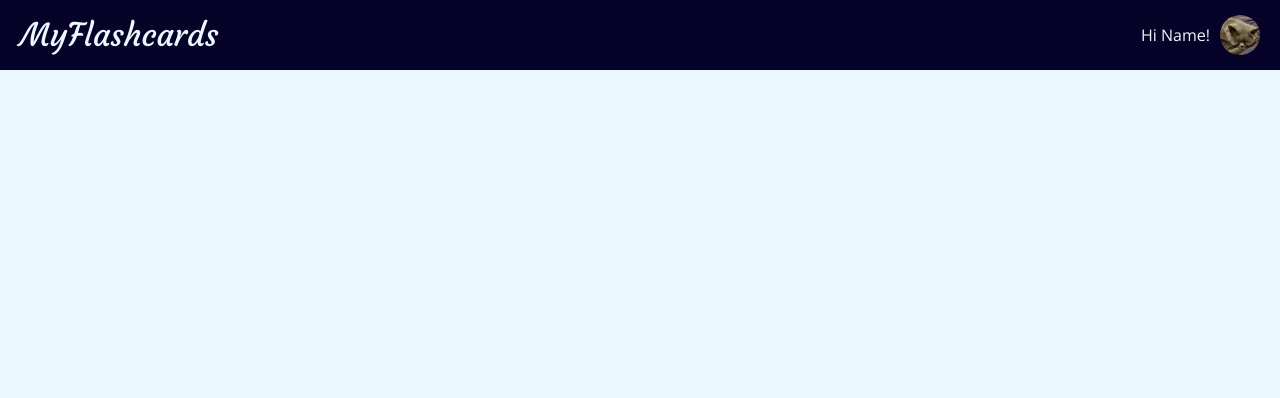
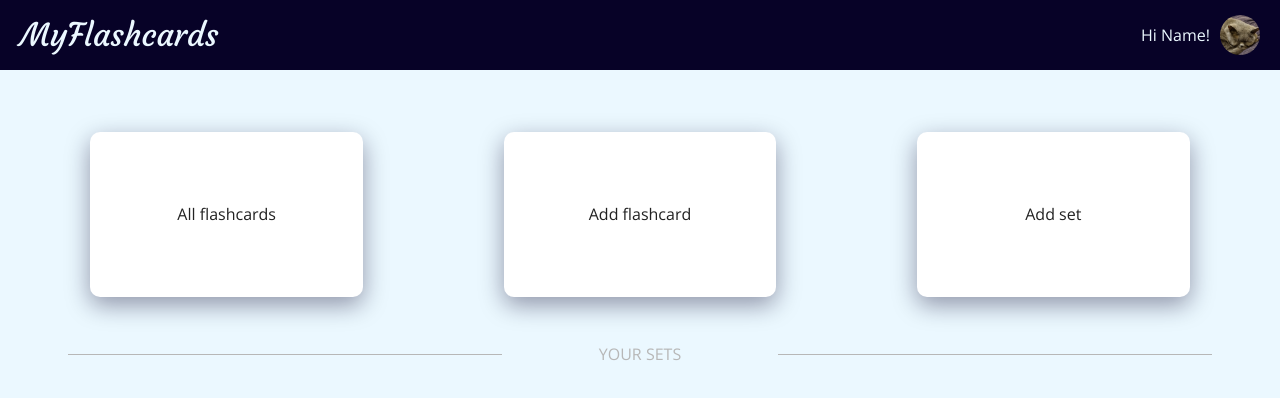
Before and after one commit to MatyldaMatysiak/my-flashcard, a React (Create React App) app: page /sets in a window 1280 px wide. Shown: the top 398 px of the page. Built offline with nearby package versions, Linux system fonts and the light colour scheme; no server answers; the database is empty.

Commit message:
chosing and display sets page done

```diff
--- a/src/basic_scss/_base.scss
+++ b/src/basic_scss/_base.scss
@@ -21,4 +21,5 @@ body {
 
 a {
   text-decoration: none;
+  color: $color-text;
 }
--- a/src/basic_scss/_colors.scss
+++ b/src/basic_scss/_colors.scss
@@ -6,3 +6,4 @@ $color-accent: #e34f7e;
 $color-white: #fff;
 $color-black: #000;
 $color-text: #222;
+$color-ligt-grey: #b7b7b7;
--- a/src/components/AppBody/AppBody.js
+++ b/src/components/AppBody/AppBody.js
@@ -5,13 +5,14 @@ import NewFlashcard from "../NewFlashcard/NewFlashcard";
 import { BrowserRouter as Router, Route, Switch} from "react-router-dom";
 import {db} from "../../firebaseConfig";
 import {addDoc, collection, getDocs} from "firebase/firestore";
+import YourFields from "../yourFields/YourFields";
 
 export default function AppBody() {
     const colRef = collection(db, 'flashcards');
 
     const [files, setFiles] = useState([]);
 
-    console.log(files);
+    //console.log(files);
 
     useEffect(() => {
         getDocs(colRef)
@@ -37,8 +38,11 @@ export default function AppBody() {
                         <Route exact path="/">
                             <HomePage />
                         </Route>
-                        <Route path="/add">
+                        <Route exact path="/add">
                             <NewFlashcard handleAddFlashcard={handleAddFlashcard}/>
+                        </Route>
+                        <Route exact path="/sets">
+                            <YourFields files={files}/>
                         </Route>
                     </Switch>
                 </Router>
--- a/src/components/HomePage/HomePage.js
+++ b/src/components/HomePage/HomePage.js
@@ -6,7 +6,7 @@ export default function HomePage () {
 
     return (
         <div className="homepage">
-            <Link className="optionBox" to="/">
+            <Link className="optionBox" to="/sets">
                 <p className="option__yourFlashcards">
                     Your<br/>flashcards
                 </p>
--- /dev/null
+++ b/src/components/yourFields/YourFields.js
@@ -0,0 +1,50 @@
+import React, {useEffect, useState} from "react";
+import {Link} from "react-router-dom";
+import "./_yourFields.scss"
+
+export default function YourFields({files}) {
+    const [sets, setSets] = useState([]);
+    console.log(files);
+    console.log(sets)
+
+    useEffect(() => {
+        let newSets = [];
+        files.forEach((file) => {
+            if (!newSets.includes(file.field)) {
+                newSets.push(file.field)
+            }
+        })
+        setSets([...newSets])
+    }, [files])
+
+    return (
+        <div className="sets">
+            <div className="setsNavigation">
+                <Link className="setsNavigation__box" to="#">
+                    <h3>All flashcards</h3>
+                    <i> </i>
+                </Link>
+                <Link className="setsNavigation__box" to="/add">
+                    <h3>Add flashcard</h3>
+                    <i> </i>
+                </Link>
+                <Link className="setsNavigation__box" to="#">
+                    <h3>Add set</h3>
+                    <i> </i>
+                </Link>
+            </div>
+            <div className="setsHeader">
+                <div className="setsHeader__line"></div>
+                <div>
+                    <h2 className="setsHeader__title">Your sets</h2>
+                </div>
+                <div className="setsHeader__line"></div>
+            </div>
+            <div className="setsContainer">
+                {sets.map(set => <div className="setBox" key={set}>
+                   <p className="setName">{set}</p>
+                </div>)}
+            </div>
+        </div>
+    )
+}
--- /dev/null
+++ b/src/components/yourFields/_yourFields.scss
@@ -0,0 +1,66 @@
+@import '../../basic_scss/colors';
+@import '../../basic_scss/variables';
+
+.sets {
+  display: flex;
+  flex-direction: column;
+  align-items: center;
+  padding: 5% 0;
+  font-family: $font-text;
+  color: $color-text;
+
+  .setsNavigation {
+    width: 100%;
+    display: flex;
+    justify-content: space-around;
+
+    .setsNavigation__box {
+      background-color: $color-white;
+      cursor: pointer;
+      width: 22%;
+      border-radius: $spacing-base;
+      padding: 6% 2%;
+      text-align: center;
+      box-shadow: 0 8px 24px 0 rgba(7, 2, 39, 0.4);
+
+    }
+  }
+
+  .setsHeader {
+    display: flex;
+    width: 100%;
+    justify-content: space-around;
+    align-items: center;
+    margin: 4% 0;
+    color: $color-ligt-grey;
+
+    h2 {
+      text-transform: uppercase;
+    }
+
+    .setsHeader__line {
+      background-color: $color-ligt-grey;
+      width: 35%;
+      height: 1px;
+    }
+
+  }
+
+  .setsContainer {
+    width: 100%;
+    display: flex;
+    justify-content: space-around;
+    flex-wrap: wrap;
+
+    .setBox {
+      background-color: $color-white;
+      cursor: pointer;
+      width: 22%;
+      border-radius: $spacing-base;
+      padding: 6% 2%;
+      text-align: center;
+      box-shadow: 0 8px 24px 0 rgba(7, 2, 39, 0.4);
+      margin: 3%;
+    }
+  }
+}
```
